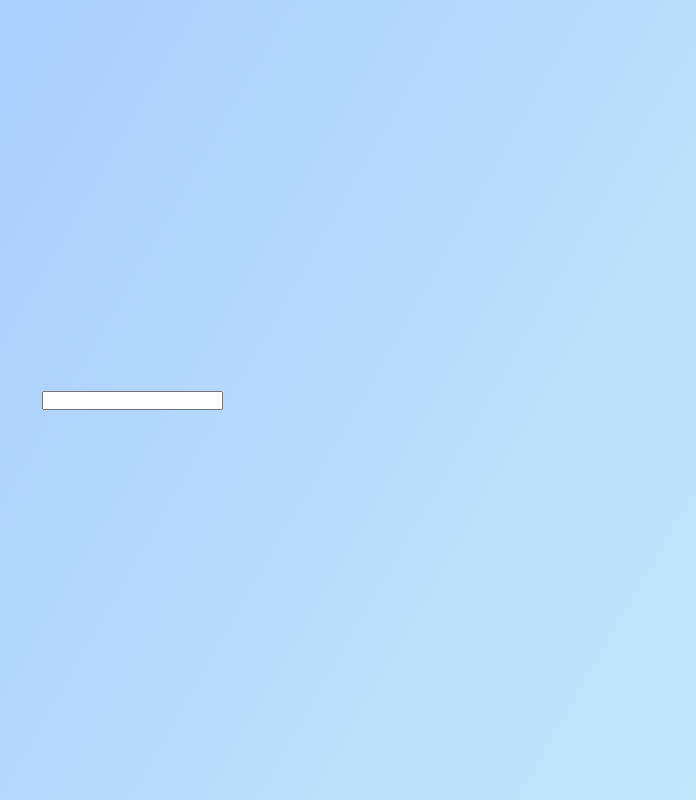
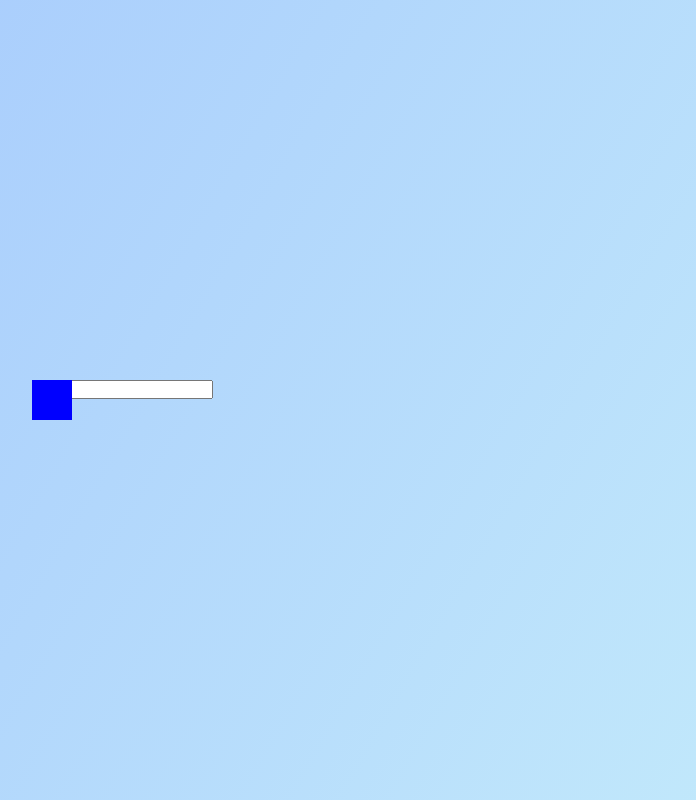
Before and after one commit to Felipemorai/Search-Box, a plain HTML site: page index.html in a window 1280 px wide. Shown: the whole page, without its empty margins (508-1204 px from the left). Drawn offline with Linux system fonts and the light colour scheme.

Commit message:
Search-box

```diff
--- a/index.html
+++ b/index.html
@@ -5,6 +5,7 @@
     <meta http-equiv="X-UA-Compatible" content="IE=edge">
     <meta name="viewport" content="width=device-width, initial-scale=1.0">
     <link rel="stylesheet" href="style.css">
+    <link rel='stylesheet' href="search-box.css">
     <title>Search Box</title>
 </head>
 <body>
--- /dev/null
+++ b/search-box.css
@@ -0,0 +1,13 @@
+.search-container {
+    position: relative;
+    width: 40px;
+    height: 40px;
+}
+
+.search-icon {
+    display: flex;
+    position: absolute;
+    width: 40px;
+    height: 40px;
+    background-color: blue;
+}
--- a/style.css
+++ b/style.css
@@ -10,5 +10,5 @@ body {
     justify-content: center;
     min-height: 100vh;
     background-image: linear-gradient(120deg, #a1c4fd 0%, #c2e9fb 100%);
-
+    margin-right: 160px;
 }
```
